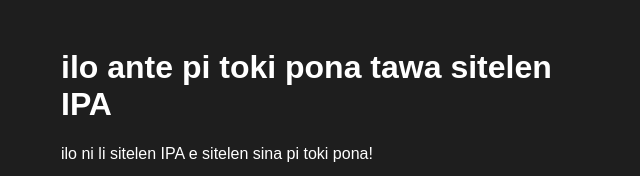
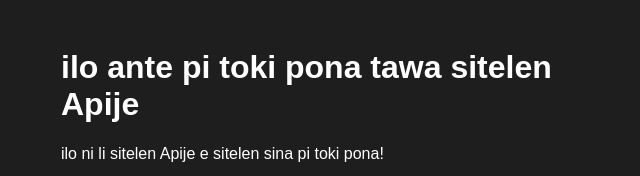
Before and after one commit to BeautifulBaguetteBeing/ilo-ante-pi-toki-pona-tawa-sitelen-Apije, a plain HTML site: page index.html in a window 1280 px wide. Shown: the top 176 px of the page, without its empty margins (329-969 px from the left). Drawn offline with Linux system fonts and the light colour scheme.

Commit message:
o ante e nimi tawa toki pona

```diff
--- a/index.html
+++ b/index.html
@@ -9,8 +9,8 @@
 <body>
 <!-- partial:index.partial.html -->
 <div class="container">
-        <h1>ilo ante pi toki pona tawa sitelen IPA</h1>
-        <p>ilo ni li sitelen IPA e sitelen sina pi toki pona!</p><p> kalama sama li ni: sina toki e nimi "n" la, sina ken sama e uta tawa nimi monsi. ni la, nimi "anpa" li ante tawa nimi "['ämpä]"</p>
+        <h1>ilo ante pi toki pona tawa sitelen Apije</h1>
+        <p>ilo ni li sitelen Apije e sitelen sina pi toki pona!</p><p> kalama sama li ni: sina toki e nimi "n" la, sina ken sama e uta tawa nimi monsi. ni la, nimi "anpa" li ante tawa nimi "['ämpä]"</p>
 
         <label class="input-label" for="user-input">o pana e sitelen sina!:</label>
         <input id="user-input" class="input-field" type="text">
```
